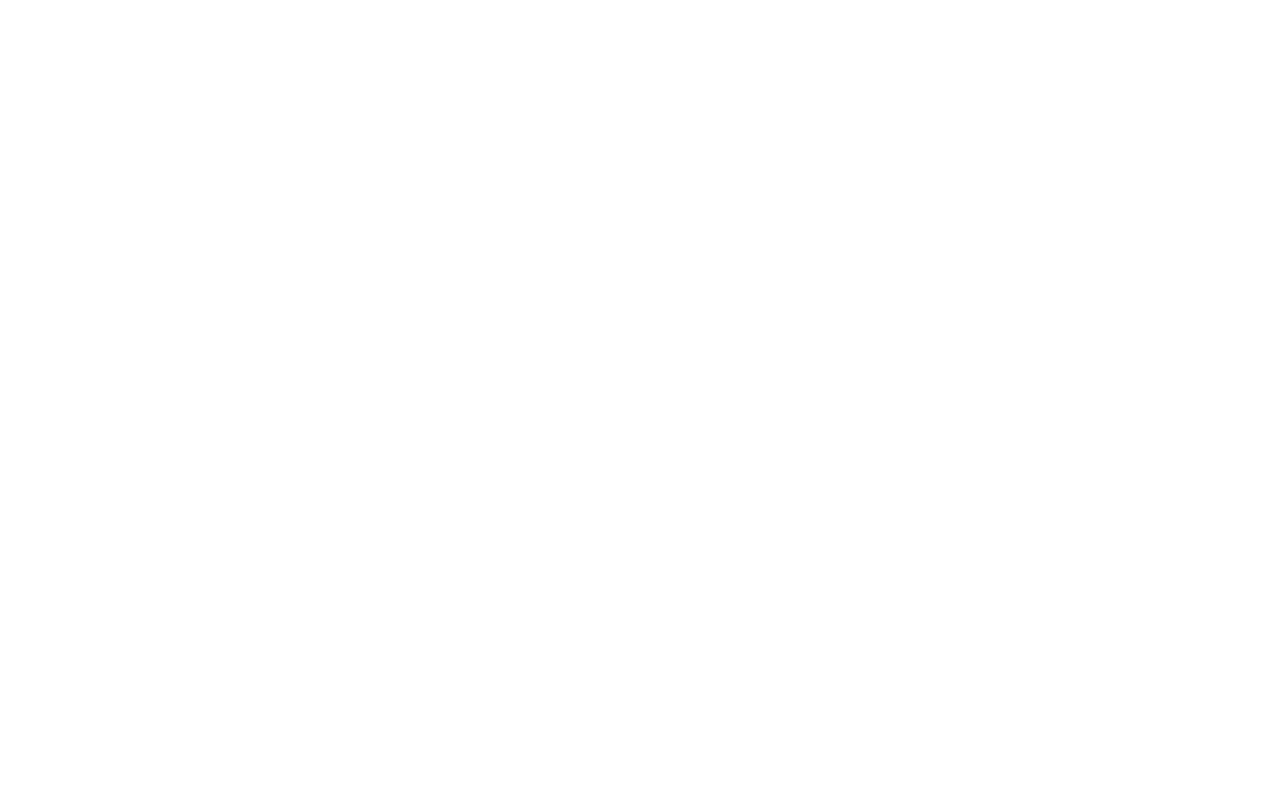
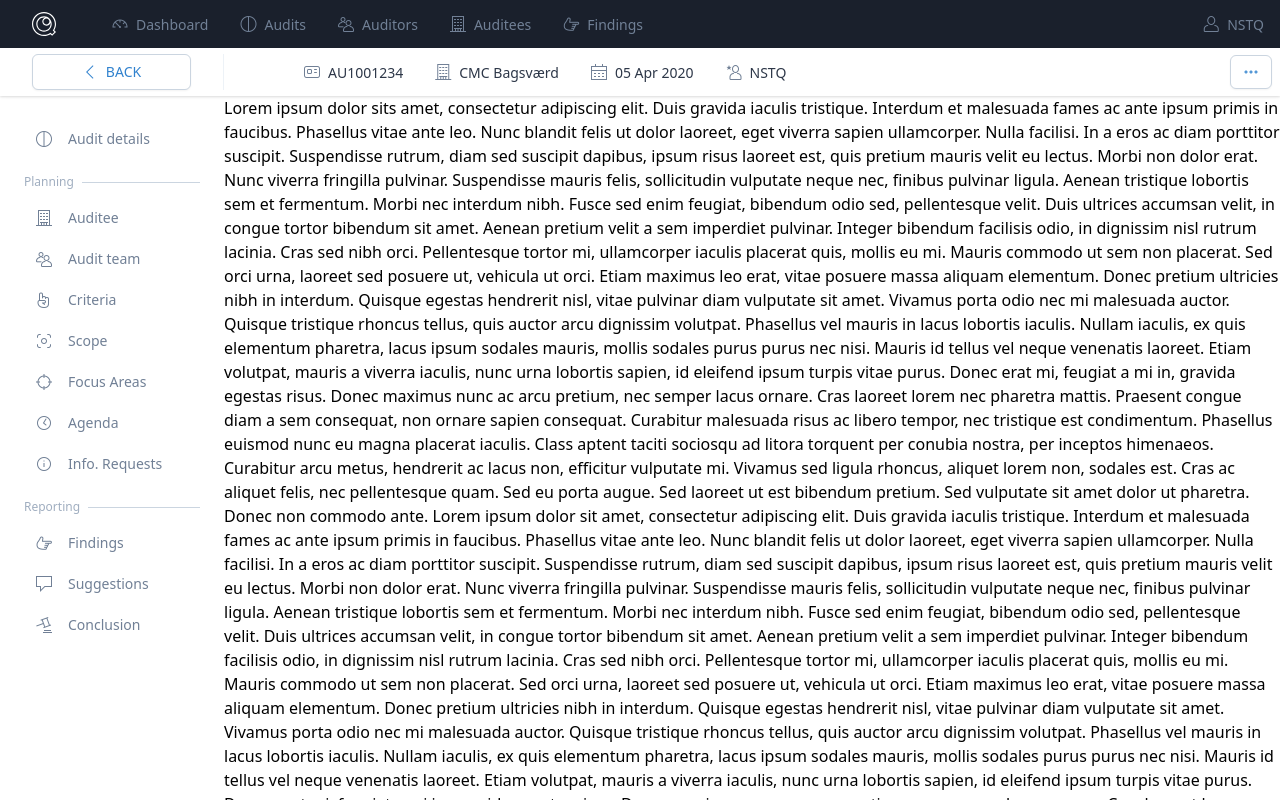
Before and after one commit to firstnoodle/vue-tailwind-ui, a Vue app: page / in a window 1280 px wide. Built offline with nearby package versions, Linux system fonts and the light colour scheme.

Commit message:
Created (changed) main.js to be entry point for Vue app

```diff
--- a/src/main.js
+++ b/src/main.js
@@ -1,27 +1,12 @@
 import './css/main.scss';
+import Vue from 'vue';
+import App from './App.vue';
+import PortalVue from 'portal-vue'
 
-import BaseButton from '~/components/BaseButton.js';
-import BasePopper from '~/components/BasePopper.vue';
-import CheckBox from '~/components/CheckBox.vue';
-import Icon from '~/components/Icon.js';
-import IconButton from '~/components/IconButton.vue';
-import ListItem from '~/components/ListItem.vue';
-import PopOver from '~/components/PopOver.js';
-import SearchHighlight from '~/components/SearchHighlight.js';
-import ToggleSwitch from '~/components/ToggleSwitch.vue';
-import Tooltip from '~/components/Tooltip.js';
+Vue.use(PortalVue);
 
-export default {
-  install(Vue) {
-    Vue.component("base-button", BaseButton);
-    Vue.component("base-popper", BasePopper);
-    Vue.component("check-box", CheckBox);
-    Vue.component("icon", Icon);
-    Vue.component("icon-button", IconButton);
-    Vue.component("list-item", ListItem);
-    Vue.component("pop-over", PopOver);
-    Vue.component("search-highlight", SearchHighlight);
-    Vue.component("toggle-switch", ToggleSwitch);
-    Vue.component("tooltip", Tooltip);
-  }
-};
+Vue.config.productionTip = false;
+
+new Vue({
+    render: h => h(App),
+}).$mount('#app');
```
